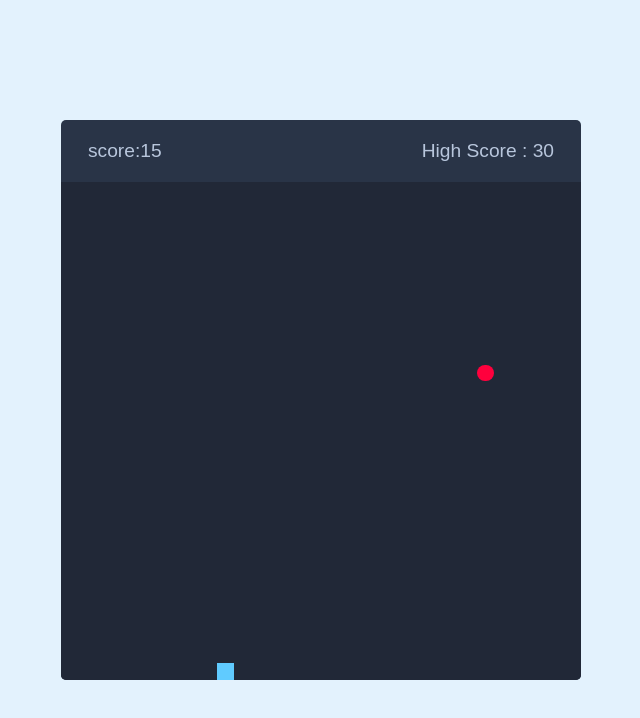
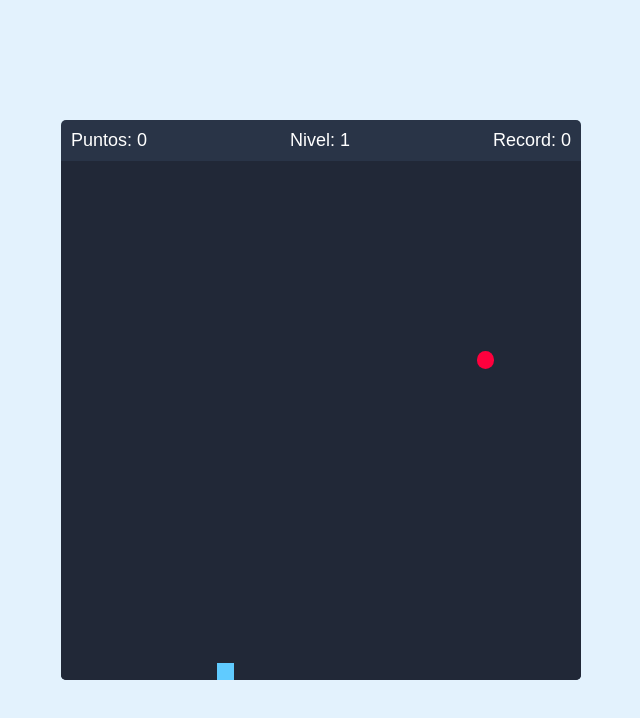
Before and after one commit to Anderson-Galvis/juego-snake, a plain HTML site: page public/index.html in a window 1280 px wide. Shown: the whole page, without its empty margins (319-959 px from the left). Drawn offline with Linux system fonts and the light colour scheme.

Commit message:
queda funcional el juego y la parte de agregar los puntos correctamente en el juego de forma basica.

```diff
--- a/public/css/stiles.css
+++ b/public/css/stiles.css
@@ -52,3 +52,12 @@ body{
 .playBoard .culebra{
     background:  #60cbff;
 }
+
+
+.info {
+    display: flex;
+    justify-content: space-between;
+    padding: 10px;
+    font-size: 18px;
+    color: white;
+  }
--- a/public/index.html
+++ b/public/index.html
@@ -8,11 +8,12 @@
 </head>
 <body>
     <div class="wrapper">
-        <div class="gameDetails">
-            <!--informacion del juego -->
-            <div class="score">score:15</div>
-            <div class="highScore">High Score : 30 </div>
-        </div>
+        <div class="info">
+            <span id="score">Puntos: 0</span>
+            <span id="level">Nivel: 1</span>
+            <span id="highScore">Record: 0</span>
+          </div>
+
         <!--aqui en este div ira relacionado todo lo que tiene que ver con el juego la vivora, el esenario y demas -->
         <div class="playBoard">
 
--- a/public/js/game.js
+++ b/public/js/game.js
@@ -1,6 +1,7 @@
 import { changeFoodPosition, foodX, foodY } from './food.js';
 import { moveSnake, snakeBody, gameOver } from './snake.js';
 import { changeDirection } from './controls.js';
+import { increaseScore, getScore, getLevel, getHighScore, resetScore } from './score.js';
 
 const playBoard = document.querySelector('.playBoard');
 let setIntervalId;
@@ -10,6 +11,14 @@ function handleGameOver() {
   alert('Game Over');
   location.reload();
 }
+
+function updateUI() {
+  document.getElementById("score").textContent = "Puntos: " + getScore();
+  document.getElementById("level").textContent = "Nivel: " + getLevel();
+  document.getElementById("highScore").textContent = "Record: " + getHighScore();
+}
+
+
 
 function draw() {
   if (gameOver) return handleGameOver();
@@ -23,6 +32,7 @@ function draw() {
   }
 
   playBoard.innerHTML = htmlMarkup;
+  updateUI();
 }
 
 changeFoodPosition();
--- /dev/null
+++ b/public/js/score.js
@@ -0,0 +1,40 @@
+let score = 0;
+let level = 1;
+let highScore = localStorage.getItem("highScore") || 0;
+const levelThreshold = 100;
+
+export function resetScore() {
+  score = 0;
+  level = 1;
+}
+
+export function increaseScore(amount = 10) {
+  score += amount;
+  checkLevelUp();
+  checkHighScore();
+}
+
+function checkLevelUp() {
+  if (score >= level * levelThreshold) {
+    level++;
+  }
+}
+
+function checkHighScore() {
+  if (score > highScore) {
+    highScore = score;
+    localStorage.setItem("highScore", highScore);
+  }
+}
+
+export function getScore() {
+  return score;
+}
+
+export function getLevel() {
+  return level;
+}
+
+export function getHighScore() {
+  return highScore;
+}
--- a/public/js/snake.js
+++ b/public/js/snake.js
@@ -1,4 +1,6 @@
 import { foodX, foodY, changeFoodPosition } from './food.js';
+import { increaseScore, } from './score.js';
+
 
 export let snakeX = 10, snakeY = 30;
 // export let velocidadX = 0, velocidadY = 0;
@@ -15,6 +17,7 @@ export function moveSnake() {
   if (snakeX === foodX && snakeY === foodY) {
     changeFoodPosition();
     snakeBody.push([foodX, foodY]);
+    increaseScore(10);
   }
 
   for (let i = snakeBody.length - 1; i > 0; i--) {
```
